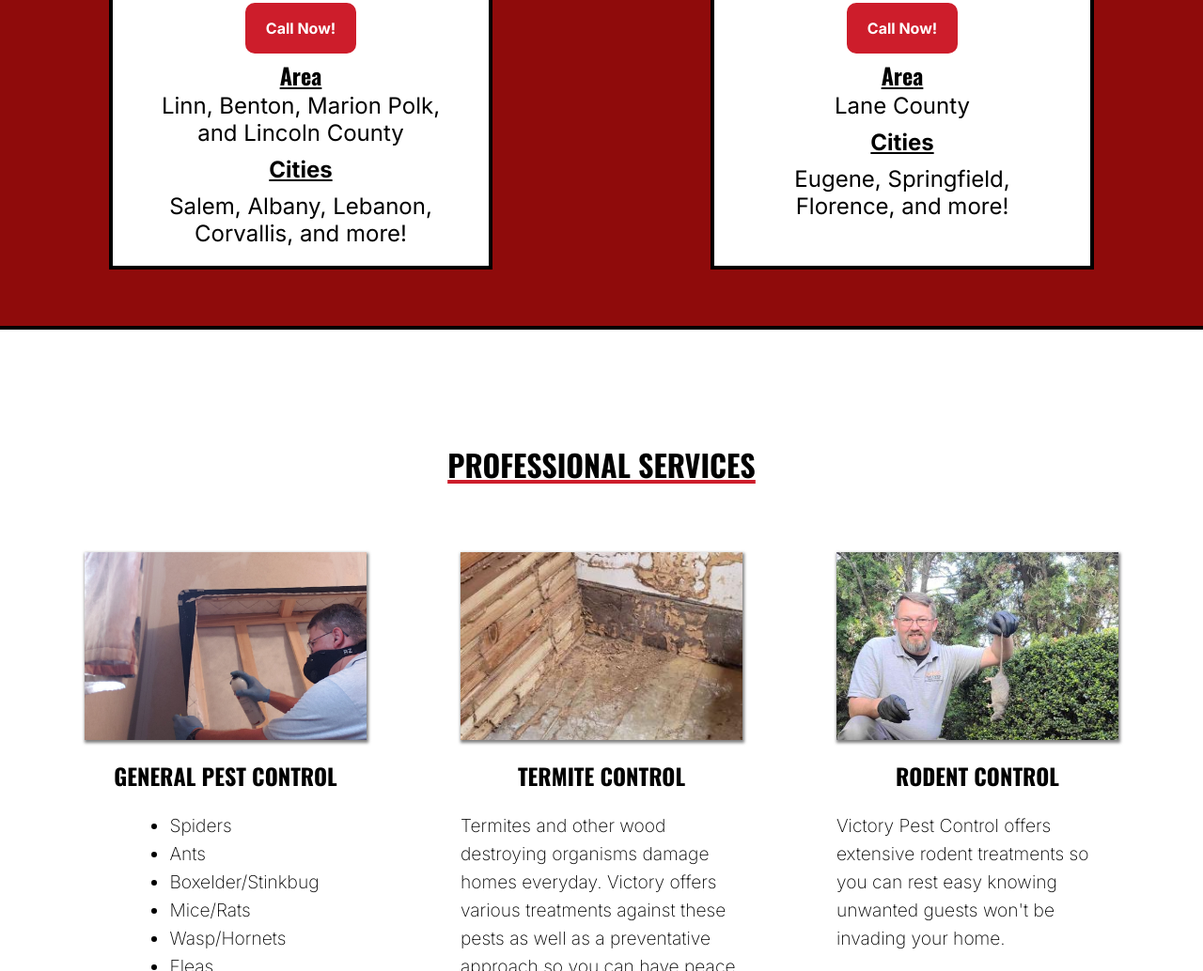
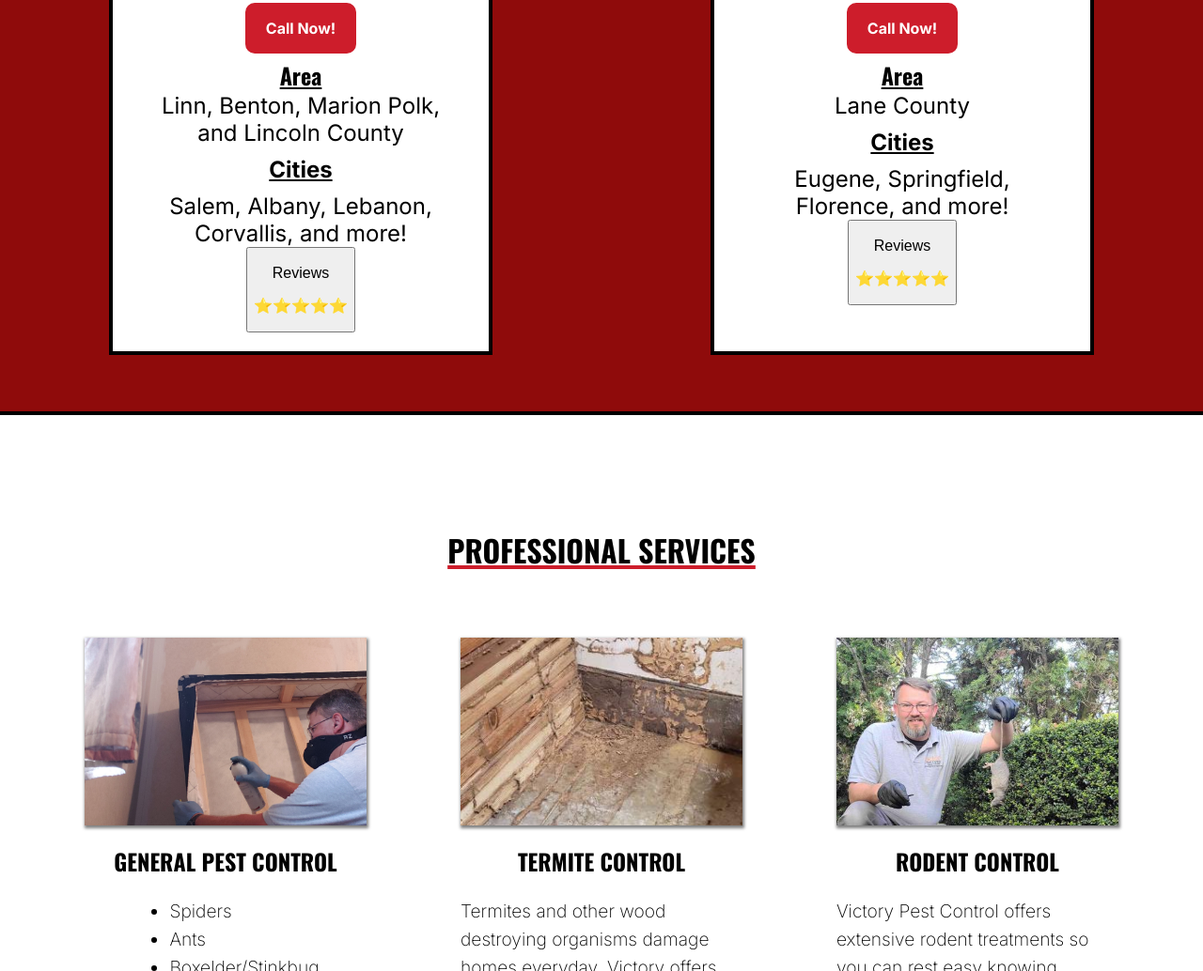
Before and after one commit to VictoryMike/victory, a plain HTML site: page index.html in a window 1280 px wide. Shown: the part 2179-3213 px from the top of the page at 94% size. Drawn offline with nearby package versions, Linux system fonts and the light colour scheme.

Commit message:
Added review button

```diff
--- a/index.html
+++ b/index.html
@@ -125,6 +125,10 @@
                     <p class="area-text">Linn, Benton, Marion Polk, and Lincoln County</p>
                     <h2 class="city-h2">Cities</h2>
                     <p class="contact-number">Salem, Albany, Lebanon, Corvallis, and more!</p>
+                    <button class="review-box" onclick="window.open('https://www.google.com/search?q=victory+pest+control&rlz=1C1CHBF_enUS916US916&oq=victory+&aqs=chrome.0.69i59j69i57j35i39j46i20i131i199i263i433i465i512j69i60l4.1816j0j7&sourceid=chrome&ie=UTF-8#lrd=0x54c06bfa8fa497eb:0x500f97d6839ad0a2,1,,,,')">
+                        <p class="review-text">Reviews</p>
+                        <p class="review-stars">⭐⭐⭐⭐⭐</p>
+                    </button>
                 </div>
             </div>
 
@@ -133,7 +137,7 @@
                 <h2 class="contact-h2">Contact</h2>
                 <div class="contact-container">
                     <p class="contact-number">Ph: (541)-285-2108</p>
-                    <a href="tel: 541-285-2108" class="call-btn-contact">Call Now!</a>
+                    <a href="tel: 458-240-3191" class="call-btn-contact">Call Now!</a>
                 </div>
 
                 <h2 class="contact-h2">Area</h2>
@@ -141,6 +145,10 @@
                     <p class="area-text">Lane County</p>
                     <h2 class="city-h2">Cities</h2>
                     <p class="contact-number">Eugene, Springfield, Florence, and more!</p>
+                    <button class="review-box review-box-2" onclick="window.open('https://www.google.com/search?q=victory+pest+control&rlz=1C1CHBF_enUS916US916&oq=victory+&aqs=chrome.0.69i59j69i57j35i39j46i20i131i199i263i433i465i512j69i60l4.1816j0j7&sourceid=chrome&ie=UTF-8#lrd=0x54c06bfa8fa497eb:0x500f97d6839ad0a2,1,,,,')">
+                        <p class="review-text">Reviews</p>
+                        <p class="review-stars">⭐⭐⭐⭐⭐</p>
+                    </button>
                 </div>
             </div>
 
```
